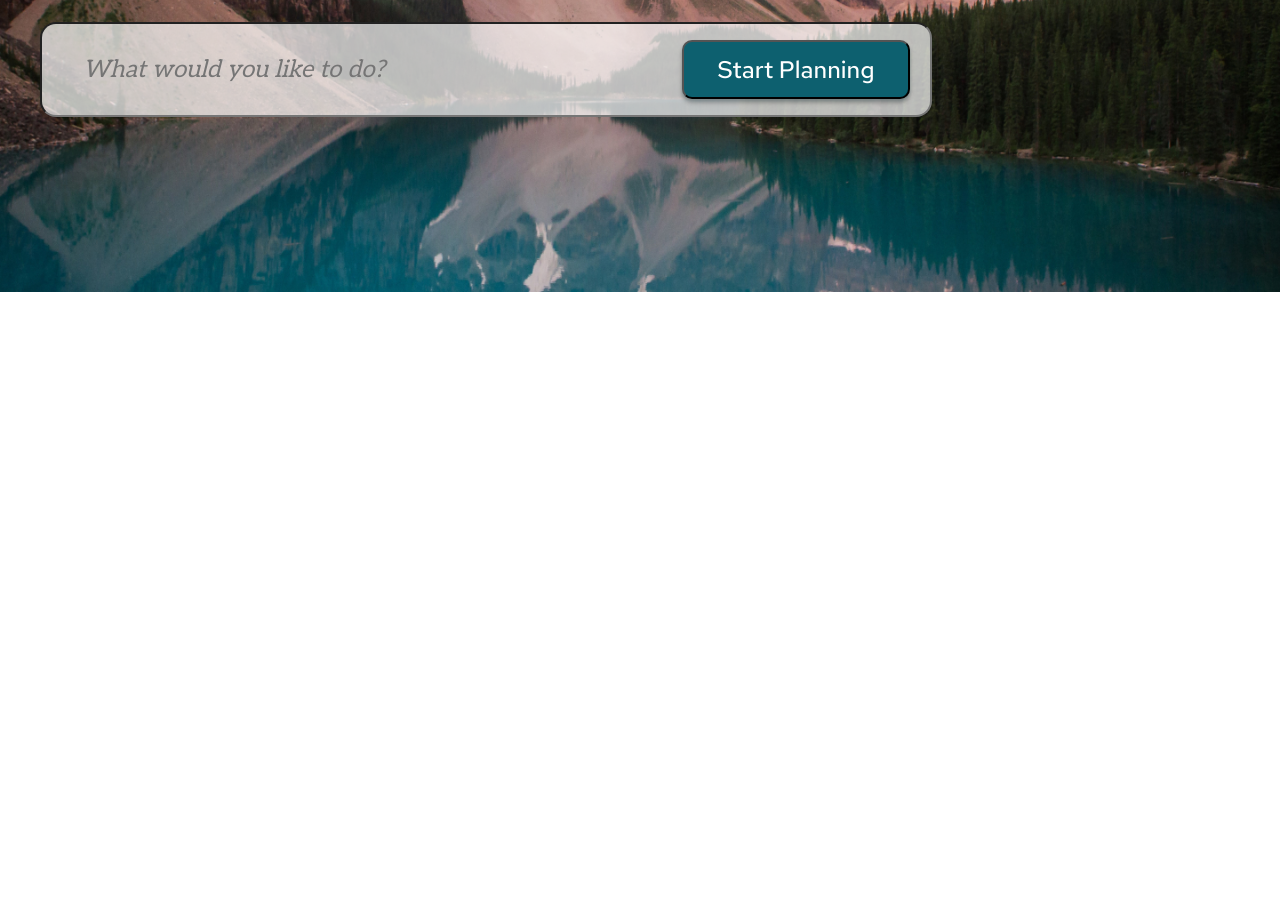
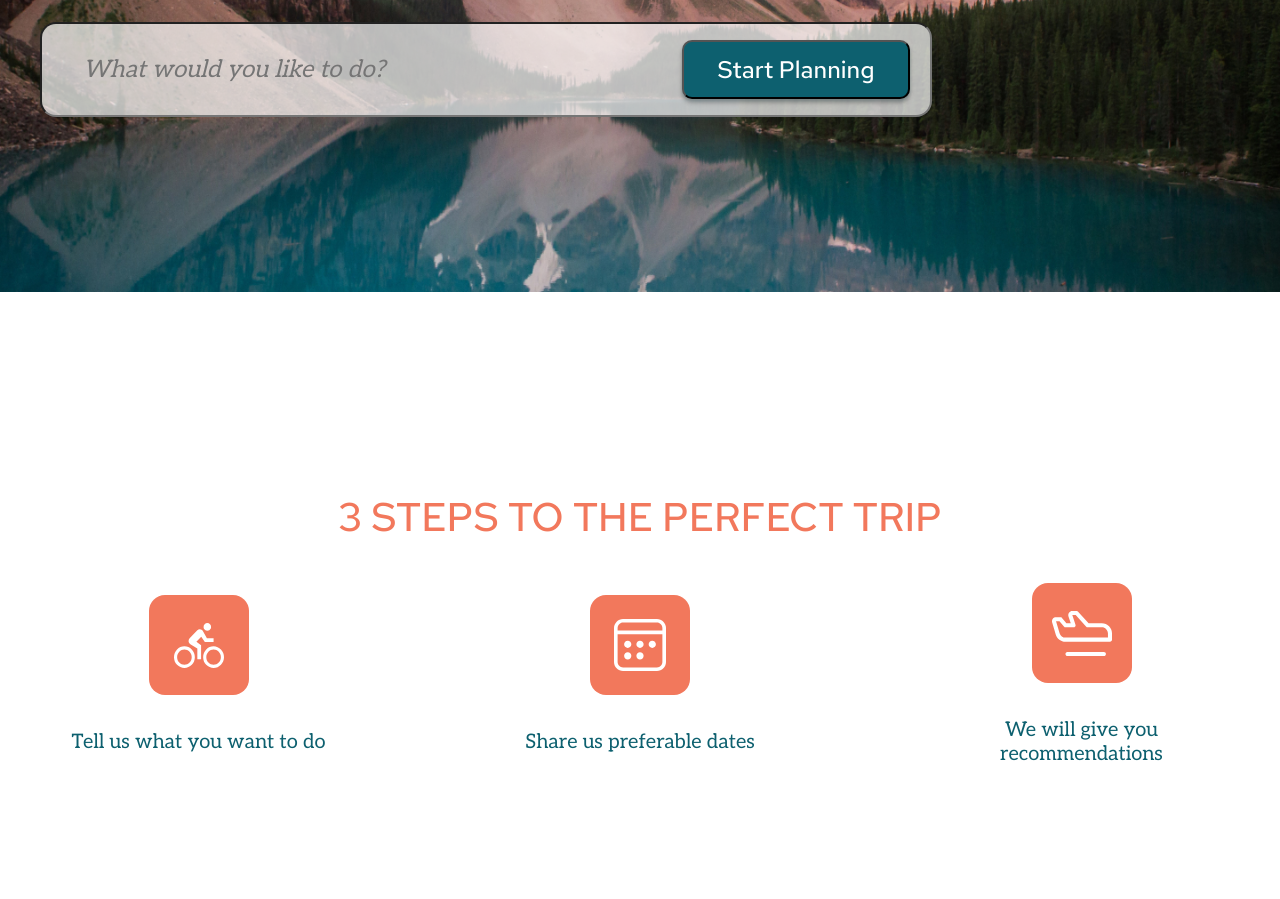
Before and after one commit to BatBB/travel, a plain HTML site: page travel/index.html in a window 1280 px wide. Shown: the part 388-1287 px from the top of the page. Before the commit the page ends 800 px from the top, so only its background shows below. Drawn offline with Linux system fonts and the light colour scheme.

Commit message:
feat: add steps section

```diff
--- a/travel/css/main.css
+++ b/travel/css/main.css
@@ -9,6 +9,7 @@ a{
 
 ul{
   list-style: none;
+  padding: 0;
 }
 
 body{
@@ -91,6 +92,10 @@ body{
   margin-bottom: 40px;
 }
 
+.preview{
+  padding-bottom: 301px;
+}
+
 .search{
   display: inline-flex;
   align-items: center;
@@ -102,7 +107,7 @@ body{
   background: rgba(255, 255, 255, 0.7);
   border-radius: 16px;
   padding: 0 41px;
-  font-family: 'Aleo';
+  font-family: 'Aleo', serif;
   font-style: italic;
   font-weight: 400;
   font-size: 24px;
@@ -121,3 +126,42 @@ body{
   position: relative;
   left: -250px;
 }
+
+.section-title{
+  font-family: 'Red Hat Text', sans-serif;
+  font-style: normal;
+  font-weight: 500;
+  font-size: 40px;
+  line-height: 53px;
+  color: #F2785C;
+  text-align: center;
+}
+
+.steps{
+  padding-bottom: 97px;
+}
+
+.steps-title{
+  margin-bottom: 40px;
+}
+
+.steps-list{
+  display: flex;
+  justify-content: space-between;
+  align-items: center;
+}
+
+.steps-item{
+  width: 317px;
+  text-align: center;
+}
+
+.steps-text{
+  font-family: 'Aleo', serif;
+  font-style: normal;
+  font-weight: 400;
+  font-size: 20px;
+  line-height: 24px;
+  color: #0D606F;
+  margin-top: 30px;
+}
--- a/travel/index.html
+++ b/travel/index.html
@@ -6,7 +6,10 @@
     <meta name="viewport" content="width=device-width, initial-scale=1.0" />
     <link rel="preconnect" href="https://fonts.googleapis.com" />
     <link rel="preconnect" href="https://fonts.gstatic.com" crossorigin />
-    <link rel="stylesheet" href="https://fonts.googleapis.com/css2?family=Aleo:wght@400;700&family=Red+Hat+Text:wght@500&display=swap" />
+    <link
+      rel="stylesheet"
+      href="https://fonts.googleapis.com/css2?family=Aleo:wght@400;700&family=Red+Hat+Text:wght@500&display=swap"
+    />
     <link rel="stylesheet" href="./css/normalize.css" />
     <link rel="stylesheet" href="./css/main.css" />
     <title>Travel</title>
@@ -17,13 +20,25 @@
       <nav class="nav container">
         <div class="logo">
           <a href="" class="logo-link">
-            <img src="./assets/logos/logo.png" alt="Logo Travel Portal" class="logo-img">
+            <img
+              src="./assets/logos/logo.png"
+              alt="Logo Travel Portal"
+              class="logo-img"
+            />
           </a>
           <ul class="nav-list">
-            <li class="nav-item"><a href="#" class="nav-link">How It Works</a></li>
-            <li class="nav-item"><a href="#" class="nav-link">Plan Your Trip</a></li>
-            <li class="nav-item"><a href="#" class="nav-link">Destinations</a></li>
-            <li class="nav-item"><a href="#" class="nav-link">Travel Stories</a></li>
+            <li class="nav-item">
+              <a href="#" class="nav-link">How It Works</a>
+            </li>
+            <li class="nav-item">
+              <a href="#" class="nav-link">Plan Your Trip</a>
+            </li>
+            <li class="nav-item">
+              <a href="#" class="nav-link">Destinations</a>
+            </li>
+            <li class="nav-item">
+              <a href="#" class="nav-link">Travel Stories</a>
+            </li>
           </ul>
           <div class="login">
             <button class="btn btn-login">Login</button>
@@ -37,17 +52,56 @@
         <div class="container">
           <div class="preview-inner">
             <h1 class="preview-title">Explore the beauty of the World</h1>
-            <p class="preview-text">Receive personalized recommendations for countries, hotels, activities and more</p>
+            <p class="preview-text">
+              Receive personalized recommendations for countries, hotels,
+              activities and more
+            </p>
             <form class="search" action="">
-              <input class="input-search" type="search" placeholder="What would you like to do?">
+              <input
+                class="input-search"
+                type="search"
+                placeholder="What would you like to do?"
+              />
               <button class="btn btn-search">Start Planning</button>
             </form>
           </div>
         </div>
       </section>
 
+      <section class="steps">
+        <div class="container">
+          <div class="steps-inner">
+            <h2 class="steps-title section-title">3 STEPS TO THE PERFECT TRIP</h2>
+            <ul class="steps-list">
+              <li class="steps-item">
+                <img
+                  src="./assets/img/steps-bike.svg"
+                  alt="Image bike"
+                  class="steps-img"
+                />
+                <p class="steps-text">Tell us what you want to do</p>
+              </li>
+              <li class="steps-item">
+                <img
+                  src="./assets/img/steps-calen.svg"
+                  alt="Image calendar"
+                  class="steps-img"
+                />
+                <p class="steps-text">Share us preferable dates</p>
+              </li>
+              <li class="steps-item">
+                <img
+                  src="./assets/img/steps-fly.svg"
+                  alt="Image fly"
+                  class="steps-img"
+                />
+                <p class="steps-text">We will give you recommendations</p>
+              </li>
+            </ul>
+          </div>
+        </div>
+      </section>
+
     </main>
-
-
   </body>
 </html>
```
Also changed, not shown: travel/assets/img/steps-bike.svg (added), travel/assets/img/steps-calen.svg (added), travel/assets/img/steps-fly.svg (added).
